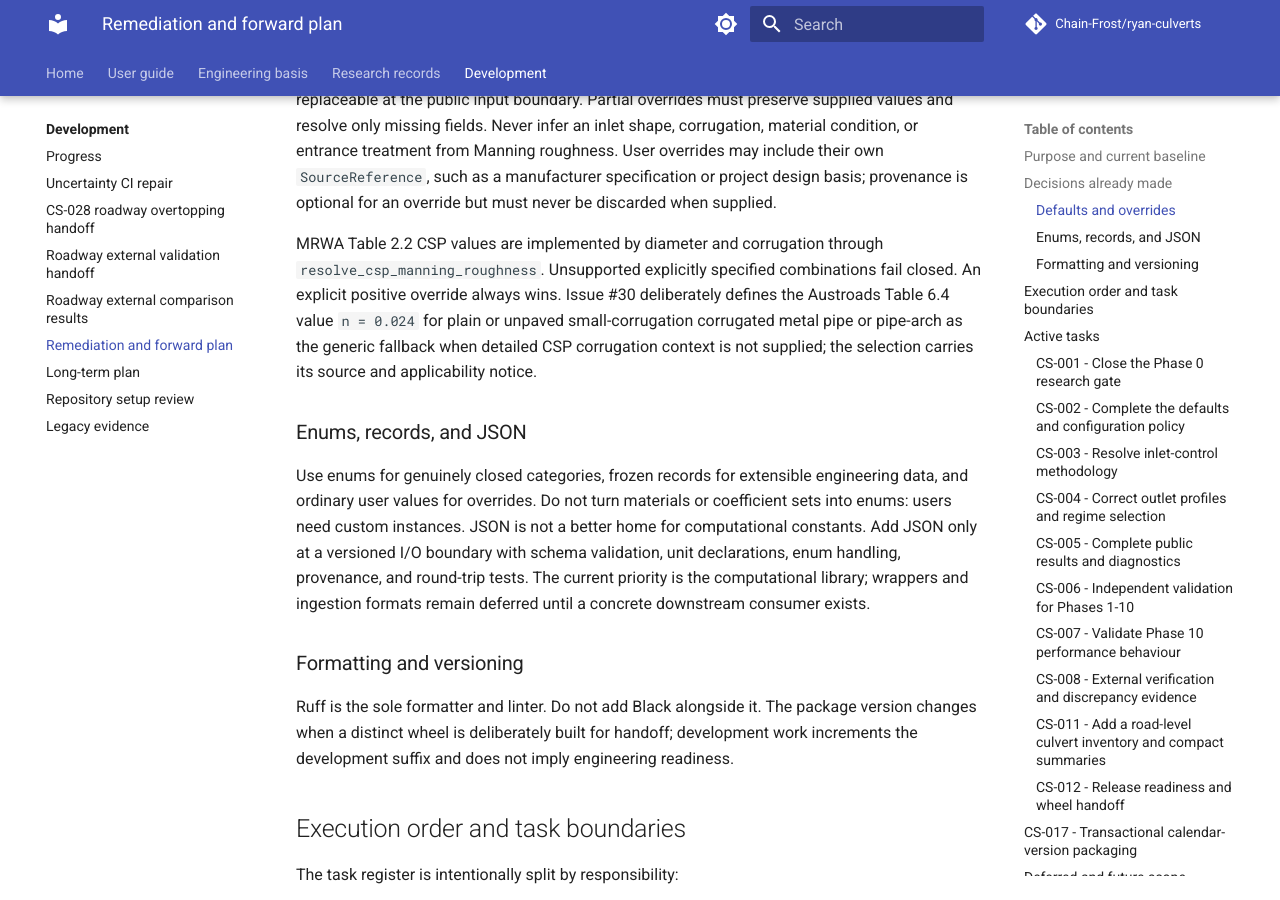
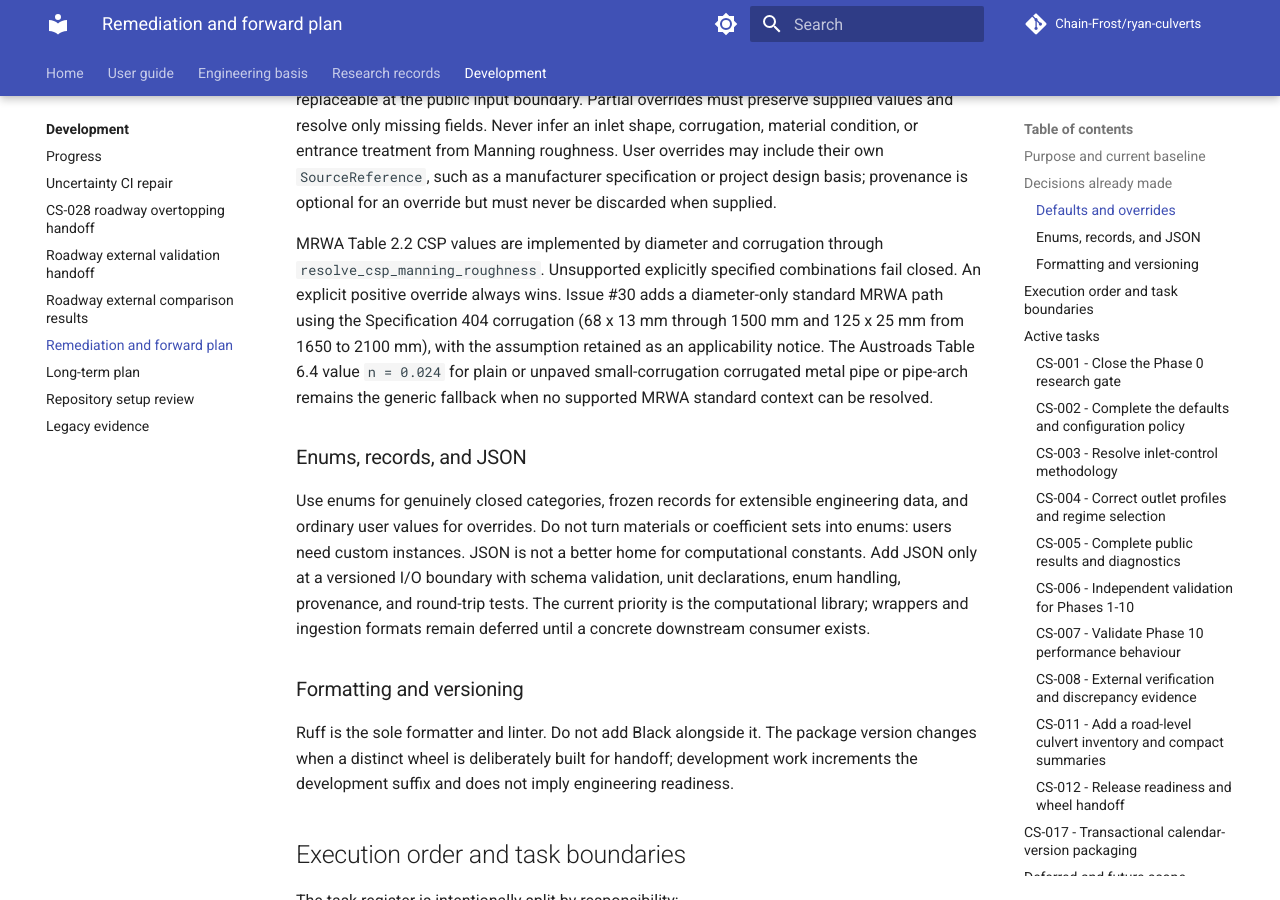
Before and after one commit to Chain-Frost/ryan-culverts, an MkDocs documentation site: the page built from docs/work/2026-09-06-phase-0-to-10-remediation.md, in a window 1280 px wide and 900 px high, scrolled down 1109 px. Built offline with MkDocs 1.6.1 and Material for MkDocs 9.7.7, drawn with Linux system fonts in a browser that asks for light colours; comment, search, counter and statistics services are not loaded.

Commit message:
Record MRWA standard CSP corrugation default

```diff
--- a/docs/work/2026-09-06-phase-0-to-10-remediation.md
+++ b/docs/work/2026-09-06-phase-0-to-10-remediation.md
@@ -44,10 +44,12 @@ must never be discarded when supplied.
 
 MRWA Table 2.2 CSP values are implemented by diameter and corrugation through
 `resolve_csp_manning_roughness`. Unsupported explicitly specified combinations fail
-closed. An explicit positive override always wins. Issue #30 deliberately defines the
-Austroads Table 6.4 value `n = 0.024` for plain or unpaved small-corrugation corrugated
-metal pipe or pipe-arch as the generic fallback when detailed CSP corrugation context is
-not supplied; the selection carries its source and applicability notice.
+closed. An explicit positive override always wins. Issue #30 adds a diameter-only standard
+MRWA path using the Specification 404 corrugation (68 x 13 mm through 1500 mm and
+125 x 25 mm from 1650 to 2100 mm), with the assumption retained as an applicability
+notice. The Austroads Table 6.4 value `n = 0.024` for plain or unpaved small-corrugation
+corrugated metal pipe or pipe-arch remains the generic fallback when no supported MRWA
+standard context can be resolved.
 
 ### Enums, records, and JSON
 
```
